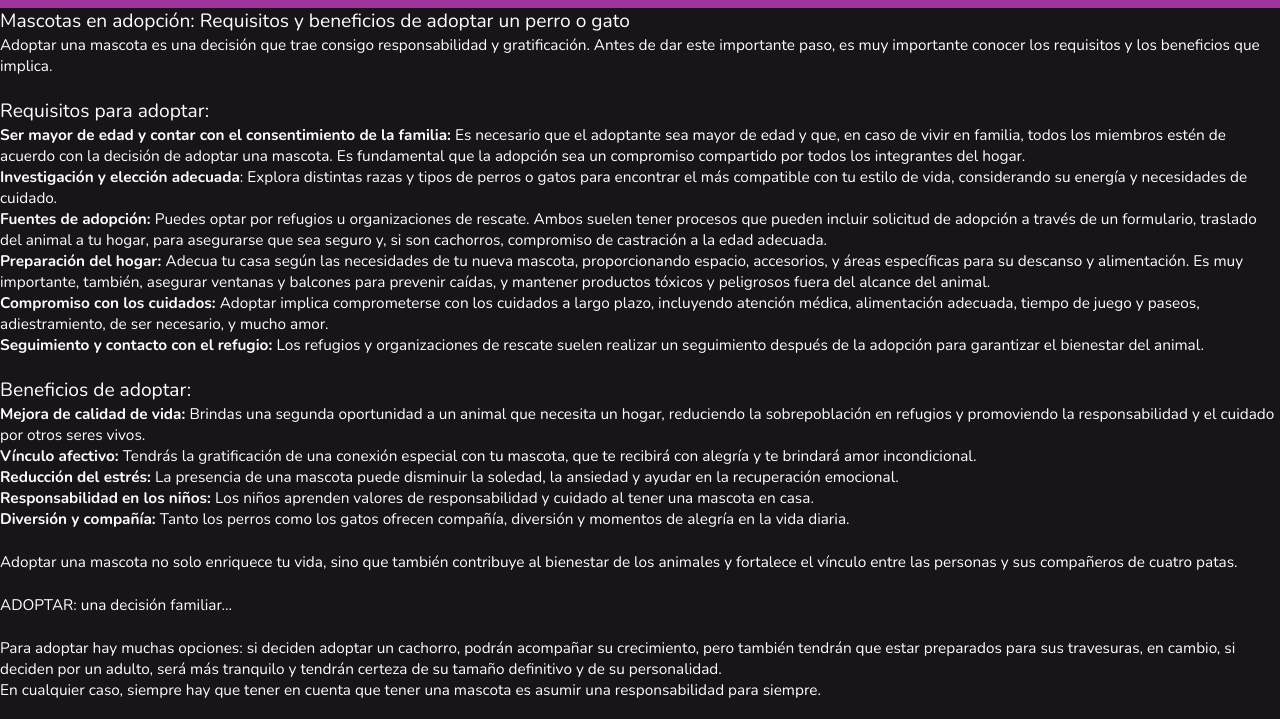
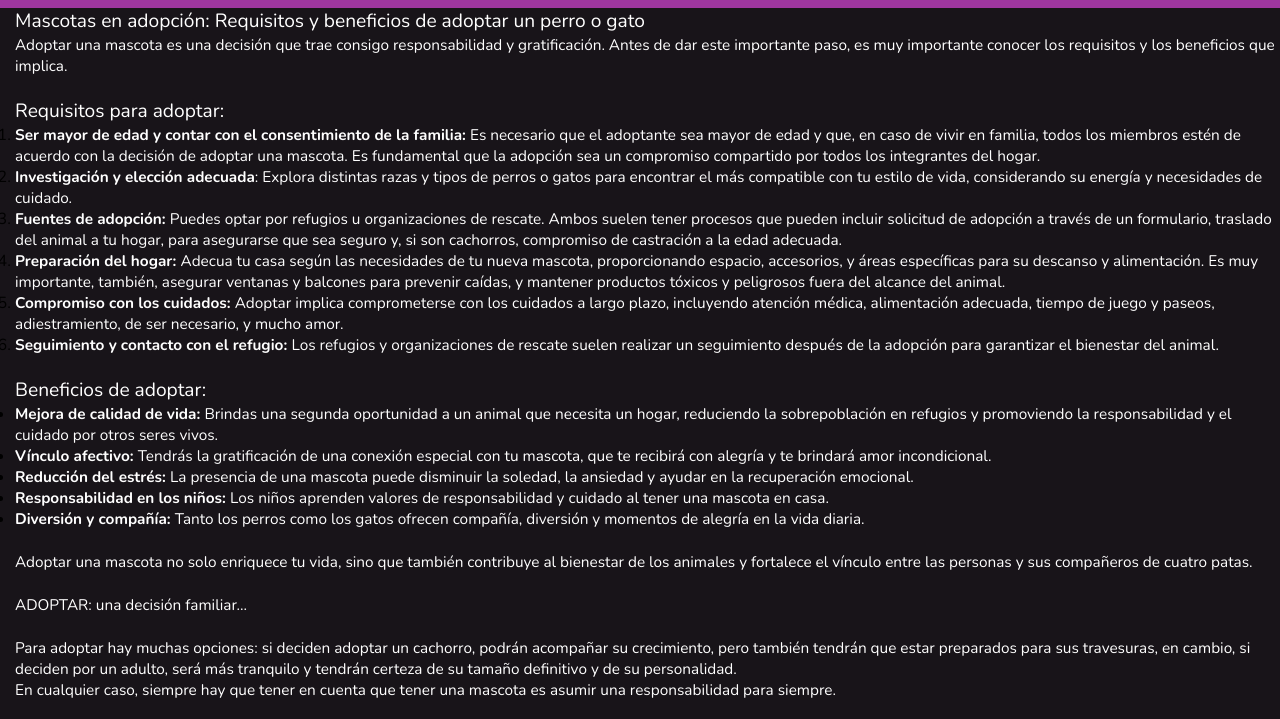
Before and after one commit to eurodiego/pet-adopt, a plain HTML site: page requisitos.html in a window 1280 px wide. Shown: the part 52-771 px from the top of the page. Drawn offline with nearby package versions, Linux system fonts and the light colour scheme.

Commit message:
Se añde el footer en todas las vistas, se modifica el loco del header para que coincida con el head,Modifico la vista Requisitos añadiendole un marginleft para que no este tan pegado al borde de la pantalla, Se centra la img y tb de los detalles

```diff
--- a/requisitos.html
+++ b/requisitos.html
@@ -26,7 +26,7 @@
             </div>
         </nav>
     </header>
-    <main>
+    <main><div class="request">
             <p class="req-h2">Mascotas en adopción: Requisitos y beneficios de adoptar un perro o gato</p>
             <p>Adoptar una mascota es una decisión que trae consigo responsabilidad y gratificación. Antes de dar este importante paso, es muy importante conocer los requisitos y los beneficios que implica.</p>
             <br>
@@ -74,6 +74,6 @@
             </ul>
             <br>
             <p>A medida que se integre a la familia y se conozcan mejor, se irá construyendo un vínculo fuerte y duradero.</p>
-    </main>
+    </div></main>
 </body>
 </html>
--- a/static/css/style.css
+++ b/static/css/style.css
@@ -6,7 +6,9 @@
     --third-bis-color: #9f369f;
     --bg-input-color: #4f3157;
 }
-
+div.request{
+    margin-left: 15px;
+}
 * {
     margin: 0;
     padding: 0;
```
